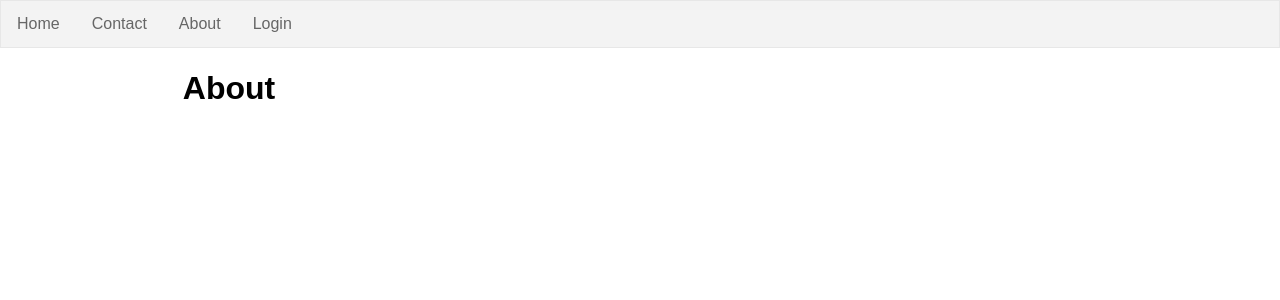
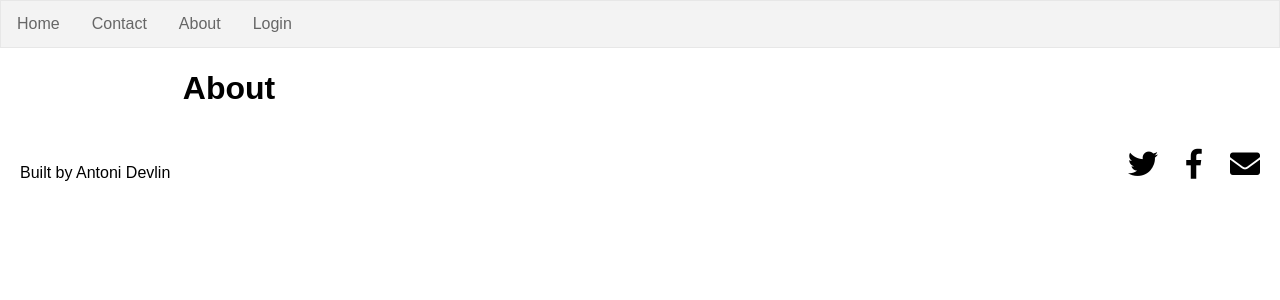
Before and after one commit to antoni-devlin/blog2-py3, a Flask app: page /about in a window 1280 px wide. Shown: the top 300 px of the page. Run offline with Flask 2, Linux system fonts and the light colour scheme; some libraries are stand-ins or nearby versions.

Commit message:
Added fontawesome, footer, and social icons

```diff
--- a/assets/main.scss
+++ b/assets/main.scss
@@ -1,4 +1,5 @@
 /* Navbar Styling */
+
 .navigation {
     ul {
         list-style-type: none;
@@ -118,7 +119,20 @@
 }
 
 footer {
-     position:fixed;
-     bottom:0;
-     left:0;
+    height: 60px;
+
+    .builtby {
+        padding: 20px;
+        float: left;
+    }
+
+    .socialicons {
+        float: right;
+        font-size: 30px;
+        padding: 20px;
+
+        i {
+            padding-left: 20px;
+        }
+    }
 }
--- a/static/styles/main.css
+++ b/static/styles/main.css
@@ -69,6 +69,13 @@
           padding: 15px; }
 
 footer {
-  position: fixed;
-  bottom: 0;
-  left: 0; }
+  height: 60px; }
+  footer .builtby {
+    padding: 20px;
+    float: left; }
+    footer .socialicons {
+      float: right;
+      font-size: 30px;
+      padding: 20px; }
+      footer .socialicons i {
+        padding-left: 20px; }
--- a/templates/base.html
+++ b/templates/base.html
@@ -61,11 +61,15 @@
         </div>
     </body>
     <footer>
-
-
-
+        <p class="builtby">Built by Antoni Devlin</p>
+        <div class="socialicons">
+            <i class="fab fa-twitter"></i>
+            <i class="fab fa-facebook-f"></i>
+            <i class="fas fa-envelope"></i>
+        </div>
 
     </footer>
+    <link rel="stylesheet" href="https://use.fontawesome.com/releases/v5.3.1/css/all.css" integrity="sha384-mzrmE5qonljUremFsqc01SB46JvROS7bZs3IO2EmfFsd15uHvIt+Y8vEf7N7fWAU" crossorigin="anonymous">
 
 
 </html>
```
